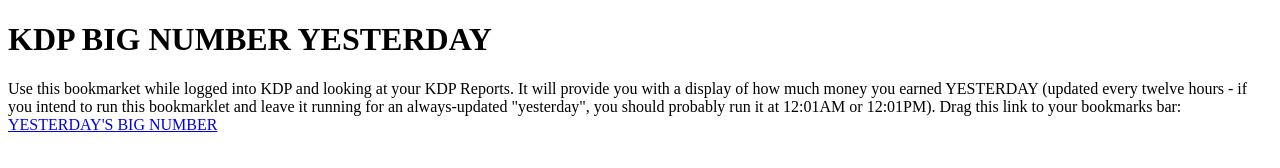
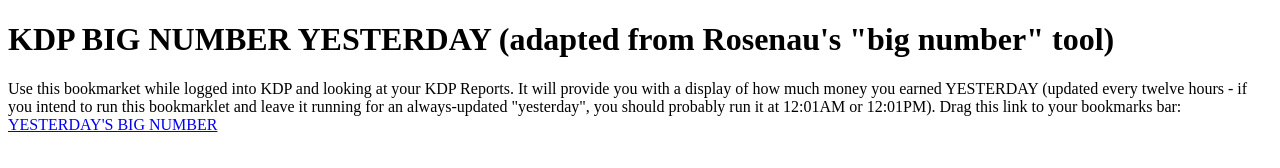
Before and after one commit to throwiethetowel/throwiethetowel.github.io, a plain HTML site: page yesterday.html in a window 1280 px wide. Drawn offline with Linux system fonts and the light colour scheme.

Commit message:
Update yesterday.html

```diff
--- a/yesterday.html
+++ b/yesterday.html
@@ -5,7 +5,7 @@
 		<title>Big Number Yesterday</title>
 	</head>
 	<body>
-	<h1>KDP BIG NUMBER YESTERDAY</h1>
+	<h1>KDP BIG NUMBER YESTERDAY (adapted from Rosenau's "big number" tool)</h1>
         Use this bookmarket while logged into KDP and looking at your KDP Reports. It will provide you with a display of how much money you earned YESTERDAY (updated every twelve hours - if you intend to run this bookmarklet and leave it running for an always-updated "yesterday", you should probably run it at 12:01AM or 12:01PM).
         Drag this link to your bookmarks bar: <a href="javascript:(function()%7Bdocument.body.appendChild(document.createElement('script')).src='https://throwiethetowel.github.io/bignumberyd.js';%7D)();">YESTERDAY'S BIG NUMBER</a><br /><br />
 	</body>
```
